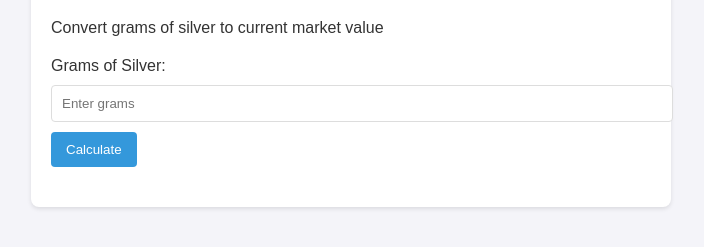
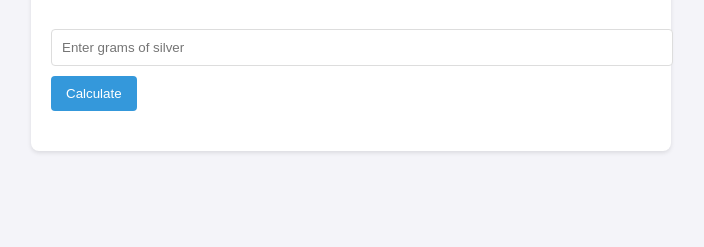
Before and after one commit to AlramahiZacharia/AlramahiZacharia.github.io, a plain HTML site: page index.html in a window 1280 px wide. Shown: the part 101-348 px from the top of the page, without its empty margins (289-993 px from the left). Drawn offline with Linux system fonts and the light colour scheme.

Commit message:
Update index.html

```diff
--- a/index.html
+++ b/index.html
@@ -1,24 +1,16 @@
 <!DOCTYPE html>
-<html lang="en">
+<html>
 <head>
-    <meta charset="UTF-8">
-    <meta name="viewport" content="width=device-width, initial-scale=1.0">
     <title>Silver Price Calculator</title>
     <link rel="stylesheet" href="style.css">
 </head>
 <body>
     <div class="container">
         <h1>Silver Value Calculator</h1>
-        <p>Convert grams of silver to current market value</p>
-
-        <div class="calculator">
-            <label for="grams">Grams of Silver:</label>
-            <input type="number" id="grams" placeholder="Enter grams">
-            <button onclick="calculateValue()">Calculate</button>
-
-            <div id="result"></div>
-            <div id="price-per-gram"></div>
-        </div>
+        <input type="number" id="grams" placeholder="Enter grams of silver">
+        <button onclick="calculateValue()">Calculate</button>
+        <div id="result"></div>
+        <div id="price-info"></div>
     </div>
     <script src="script.js"></script>
 </body>
```
